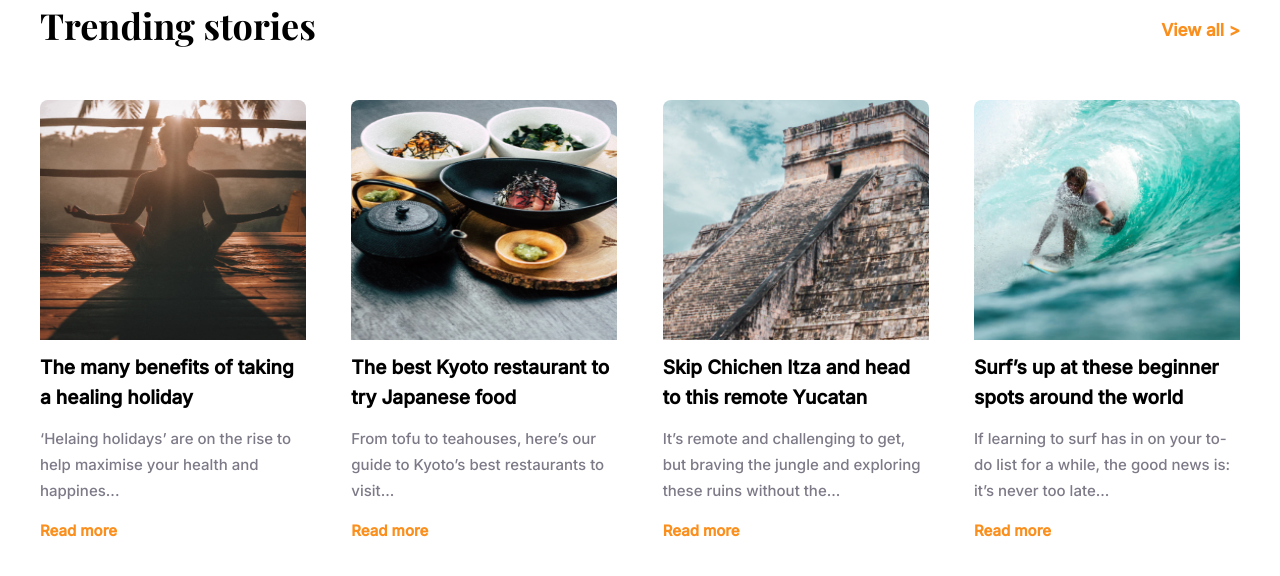
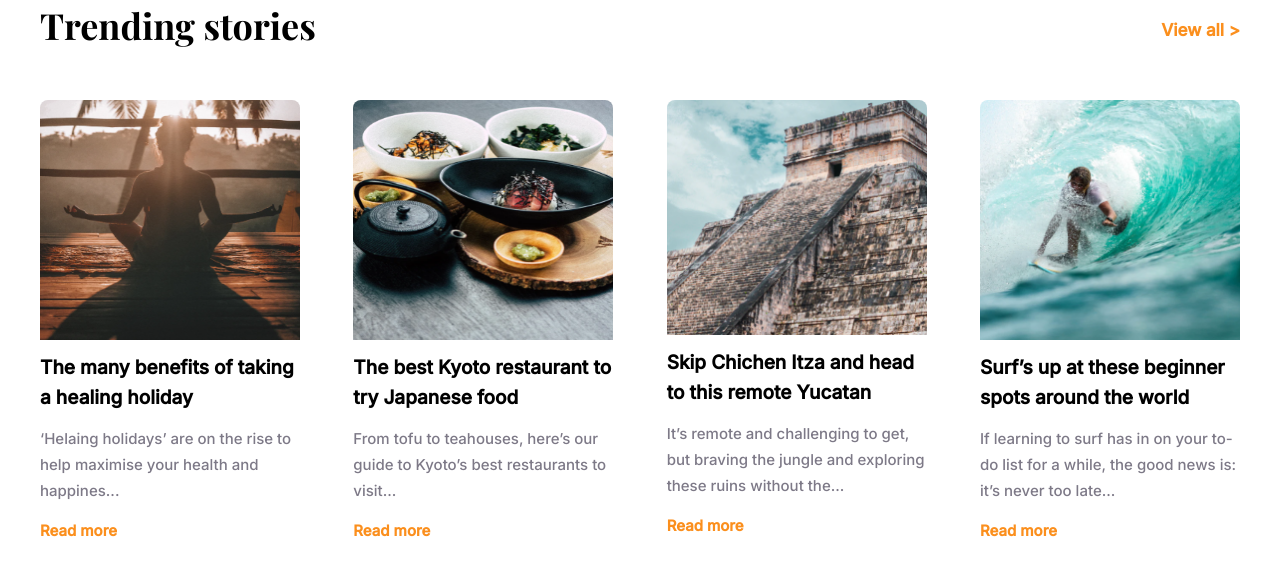
Before and after one commit to Furqaaan/ExploreTravel, a React (Vite) app: page / in a window 1280 px wide. Shown: the top 576 px of the page. Built offline with nearby package versions, Linux system fonts and the light colour scheme.

Commit message:
Changed to use classname selectors instead of element selectors

```diff
--- a/src/components/Story/Story.css
+++ b/src/components/Story/Story.css
@@ -1,34 +1,30 @@
 .trending-story-item {
   display: flex;
   flex-direction: column;
-  width: 266px;
-  height: 446px;
+  width: 260px;
+  height: 440px;
   gap: 13px;
+  font-family: "Inter", sans-serif;
+  font-style: normal;
 }
-.trending-story-item img {
-  width: 266px;
+.trending-story-item .trending-story-image {
+  width: 260px;
   height: 240px;
   border-top-left-radius: 8px;
   border-top-right-radius: 8px;
 }
-.trending-story-item h4 {
-  font-family: "Inter";
-  font-style: normal;
+.trending-story-item .trending-story-title {
   font-weight: 700;
   font-size: 19px;
   line-height: 30px;
 }
-.trending-story-item p {
-  font-family: "Inter";
-  font-style: normal;
+.trending-story-item .trending-story-content {
   font-weight: 400;
   font-size: 15px;
   line-height: 26px;
   color: #7D7987;
 }
-.trending-story-item a {
-  font-family: "Inter";
-  font-style: normal;
+.trending-story-item .trending-story-read-more {
   font-weight: 600;
   font-size: 15px;
   line-height: 28px;
--- a/src/components/Story/Story.jsx
+++ b/src/components/Story/Story.jsx
@@ -3,10 +3,10 @@ import "./Story.css"
 function Story(props) {
   return (
 	<div className="trending-story-item">
-		<img src={`images/trending/${props.story.image}`} alt='trending stories' />
-		<h4>{props.story.title}</h4>
-		<p>{props.story.description}</p>
-		<a href="#">Read more</a>
+		<img className="trending-story-image" src={`images/trending/${props.story.image}`} alt='trending stories' />
+		<h4 className="trending-story-title">{props.story.title}</h4>
+		<p className="trending-story-content">{props.story.description}</p>
+		<a className="trending-story-read-more" href="#">Read more</a>
 	</div>
   )
 }
--- a/src/components/Story/Story.scss
+++ b/src/components/Story/Story.scss
@@ -1,37 +1,33 @@
 .trending-story-item {
 	display: flex;
 	flex-direction: column;
-	width: 266px;
-	height: 446px;
+	width: 260px;
+	height: 440px;
 	gap: 13px;
+	font-family: 'Inter', sans-serif;
+			font-style: normal;
 
-	img {
-		width: 266px;
+	.trending-story-image {
+		width: 260px;
 		height: 240px;
 		border-top-left-radius: 8px;
 		border-top-right-radius: 8px;
 	}
 
-	h4 {
-		font-family: 'Inter';
-		font-style: normal;
+	.trending-story-title {
 		font-weight: 700;
 		font-size: 19px;
 		line-height: 30px;
 	}
 
-	p {
-		font-family: 'Inter';
-		font-style: normal;
+	.trending-story-content {
 		font-weight: 400;
 		font-size: 15px;
 		line-height: 26px;
 		color: #7D7987;
 	}
 
-	a {
-		font-family: 'Inter';
-		font-style: normal;
+	.trending-story-read-more {
 		font-weight: 600;
 		font-size: 15px;
 		line-height: 28px;
```
Also changed, not shown: 1 other file (tests, documents, lock files or other folders).
